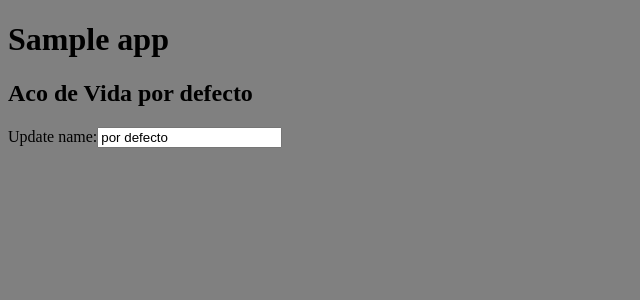
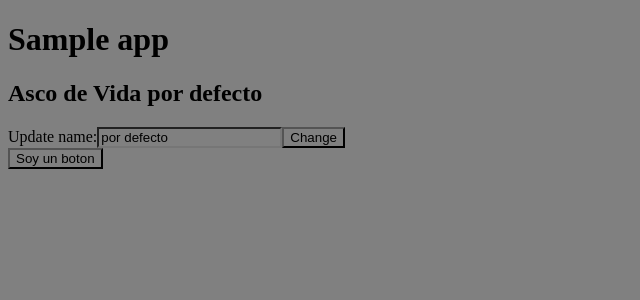
Before and after one commit to krbaio3/react-example, a React app: page / in a window 1280 px wide. Shown: the top 300 px of the page, without its empty margins (0-640 px from the left). Built offline with nearby package versions, Linux system fonts and the light colour scheme.

Commit message:
feat(App)

```diff
--- a/src/app/app.tsx
+++ b/src/app/app.tsx
@@ -2,29 +2,56 @@ import * as React from 'react';
 
 // componentes
 import { HelloComponent } from './components/hello';
-import {NameEditComponent} from './components/nameEdit';
+import { NameEditComponent } from './components/nameEdit';
+import { ButtonComponent } from './components/button.component';
 
-interface Props { }
+interface Props {}
 
 interface State {
   username: string;
+  disabled: boolean;
 }
 
 export class App extends React.Component<Props, State> {
+  public state = { username: 'por defecto', disabled: false };
 
-  state = { username: 'por defecto' };
+  constructor(props) {
+    super(props);
 
-  // constructor(props: Props) {
-  //   super(props);
-  //   this.state = { username: 'joder por defecto' };
+    // Hay dos opciones para no perder el this en las clases,
+    // una, es bindear el this del método cuando se llame:
+    // Así se le asigna el objeto this del método, y no el de la función que la invoca
+    // this.setUserName = this.setUserName.bind(this);
+  }
+
+  public setUserName = (newName: string) => {
+    this.setState({ username: newName });
+  };
+
+  public clickButton = () => {
+    console.log('click');
+  };
+
+  // se le tiene que asignar el this del método que lo llame
+  // public setUserName(e) {
+  //   this.setState({username: e.target.value});
   // }
 
-  render () {
+  render() {
     return (
       <>
-        <HelloComponent username={ this.state.username } />
-        <NameEditComponent userName={this.state.username} onChange={(e) => this.setState({username: e.target.value})}  />
+        <HelloComponent username={this.state.username} />
+        <NameEditComponent
+          initialUsername={this.state.username}
+          onNameUpdated={this.setUserName}
+        />
+        <br/>
+        <ButtonComponent
+          name='Soy un boton'
+          disabled={this.state.disabled}
+          onClick={this.clickButton}
+        />
       </>
-    )
+    );
   }
 }
--- /dev/null
+++ b/src/app/components/button.component.tsx
@@ -0,0 +1,18 @@
+import * as React from 'react';
+
+
+interface Props {
+    name: string;
+    disabled?: boolean;
+    onClick: (callback: any) => void;
+}
+
+export const ButtonComponent = ( props: Props ) =>
+    <>
+        <button
+            disabled={props.disabled ? true : false }
+            onClick= {props.onClick}
+        >
+            <label htmlFor="">{props.name}</label>
+        </button>
+    </>
--- a/src/app/components/hello.tsx
+++ b/src/app/components/hello.tsx
@@ -6,6 +6,6 @@ interface Props {
 
 export const HelloComponent = ( props: Props ) => {
   return (
-    <h2>Aco de Vida {props.username}</h2>
+    <h2>Asco de Vida {props.username}</h2>
   );
 }
--- a/src/app/components/nameEdit.tsx
+++ b/src/app/components/nameEdit.tsx
@@ -1,13 +1,41 @@
 import * as React from 'react';
 
-interface Props
-{
-  userName: string;
-  onChange: ( event: any ) => void;
+// Paso 1, cambio de firma
+
+interface Props {
+  initialUsername: string;
+  onNameUpdated: (newName: string) => void;
 }
 
-export const NameEditComponent = ( props: Props ) =>
-  <>
-    <label>Update name:</label>
-    <input value={ props.userName } onChange={ props.onChange } />
-  </>
+interface State {
+  editingName: string;
+}
+
+// Fin cambio de firma
+
+// componente pesado: Class
+export class NameEditComponent extends React.Component<Props, State> {
+  state = { editingName: this.props.initialUsername };
+
+  // const onHandleInputChange = (e: React.ChangeEvent<HTMLInputElement>) =>
+  //   props.onChange(e.target.value);
+  onHandleInputChange = (e: React.ChangeEvent<HTMLInputElement>) =>
+    this.setState({ editingName: e.target.value });
+
+  onNameSubmit = e => {
+    this.props.onNameUpdated(this.state.editingName)
+  };
+
+  render() {
+    return (
+      <>
+        <label>Update name:</label>
+        <input
+          value={this.state.editingName}
+          onChange={this.onHandleInputChange}
+        />
+        <button onClick={this.onNameSubmit}>Change</button>
+      </>
+    );
+  }
+}
--- a/src/styles.scss
+++ b/src/styles.scss
@@ -1,3 +1,3 @@
-html {
+* {
     background-color: grey;
 }
```
